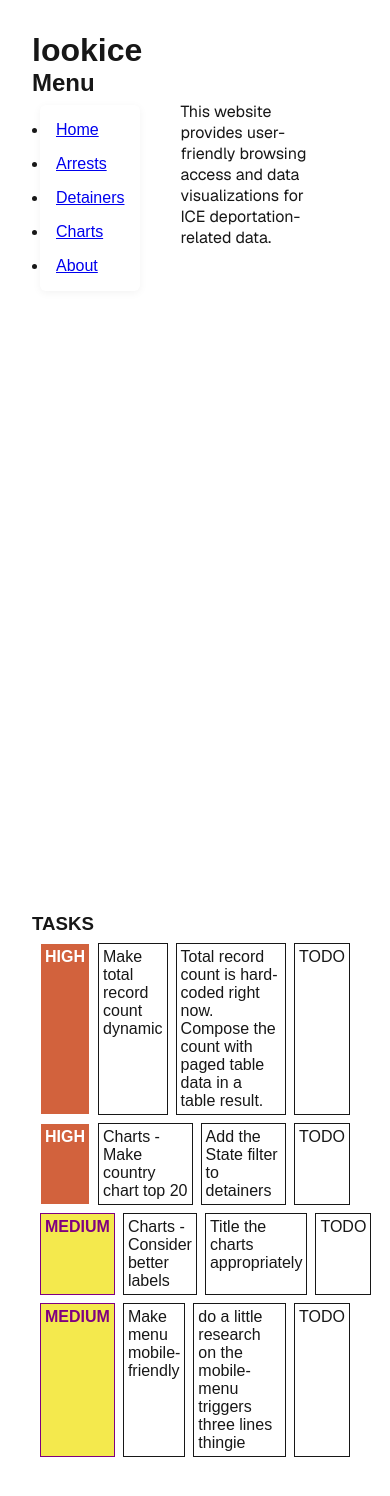
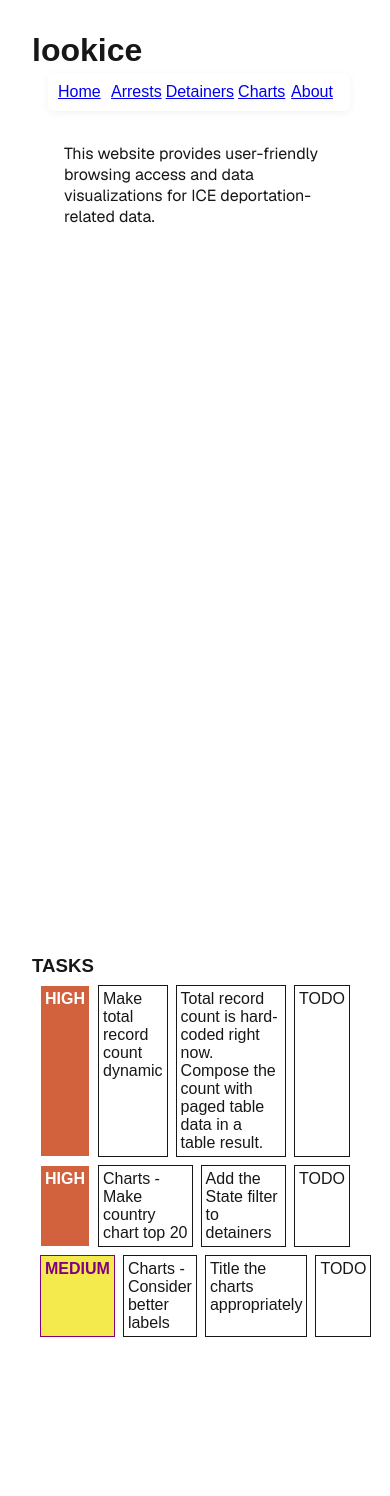
Before and after one commit to warriorpostman/look-ice-web, a Next.js app: page / in a window 390 px wide. After the commit the page ends 1377 px from the top, so only its background shows below. Built offline with nearby package versions, Linux system fonts and the light colour scheme.

Commit message:
make things more mobile-friendly

```diff
--- a/src/app/components/Menu.css
+++ b/src/app/components/Menu.css
@@ -1,14 +1,22 @@
 .li-menu > ul {
-    margin: 8px;
+    margin: 4px 8px 0px 16px;
     padding: 8px;
     border-radius: 6px;
     box-shadow: 0 2px 8px rgba(0,0,0,0.05);
 }
 
-.li-menu >ul > li {
+@media (max-width: 768px) {
+    .li-menu > ul {
+        display: flex;
+    }
+    .li-menu > ul > li {
+        padding: 2px;
+    }
+}
+
+.li-menu > ul > li {
     width: 100%;
-    cursor: pointer;
-    padding: 8px;
+    list-style: none;
 }
 
 .li-menu > ul > li > a:hover {
--- a/src/app/components/Menu.js
+++ b/src/app/components/Menu.js
@@ -4,9 +4,10 @@ import Link from 'next/link';
 import './Menu.css'
 
 const Menu = () => {
+    // TODO: explore why using nav here causes layout issues
+    // HINT: it's the user agent stylesheet in chrome
     return (
-        <div className="li-menu">
-            <h2>Menu</h2>
+        <nav className="li-menu">
             <ul>
                 <li><Link href="/">Home</Link></li>
                 <li><Link href="/apprehensions">Arrests</Link></li>
@@ -14,7 +15,7 @@ const Menu = () => {
                 <li><Link href="/summary">Charts</Link></li>
                 <li><Link href="/about">About</Link></li>
             </ul>
-        </div>
+        </nav>
     );
 };
 
--- a/src/app/globals.css
+++ b/src/app/globals.css
@@ -7,6 +7,16 @@
   :root {
     --background: #0a0a0a;
     --foreground: #ededed;
+  }
+}
+
+main {
+  display: flex;
+}
+
+@media (max-width: 768px) {
+  main {
+    display: block;
   }
 }
 
--- a/src/app/layout.js
+++ b/src/app/layout.js
@@ -25,12 +25,10 @@ export default function RootLayout({ children }) {
     <html lang="en">
       <body className={`${geistSans.variable} ${geistMono.variable}`}>
         <h1>lookice</h1>
-        <div style={{ display: 'flex' }}>
-          <div>
-            <Menu />
-          </div>
+        <main>
+          <Menu />
           {children}
-        </div>
+        </main>
 
             {isDevelopment === true &&
             <>
@@ -53,12 +51,6 @@ export default function RootLayout({ children }) {
                     urgency="MEDIUM"
                     status="TODO"
                 />
-                <ProjectTask
-                    title="Make menu mobile-friendly"
-                    description="do a little research on the mobile-menu triggers three lines thingie"
-                    urgency="MEDIUM"
-                    status="TODO"
-                />
             </>
             }
         <script async src="https://scripts.simpleanalyticscdn.com/latest.js"></script>
--- a/src/app/page.js
+++ b/src/app/page.js
@@ -6,9 +6,8 @@ import Link from "next/link";
 export default function Home() {
   return (
     <div className={styles.page}>
-      <main className={styles.main}>
-        <App />
-      </main>
+      <App />
+      {/* TODO: move footer to layout.js */}
       <footer className={styles.footer}>
       </footer>
     </div>
```
